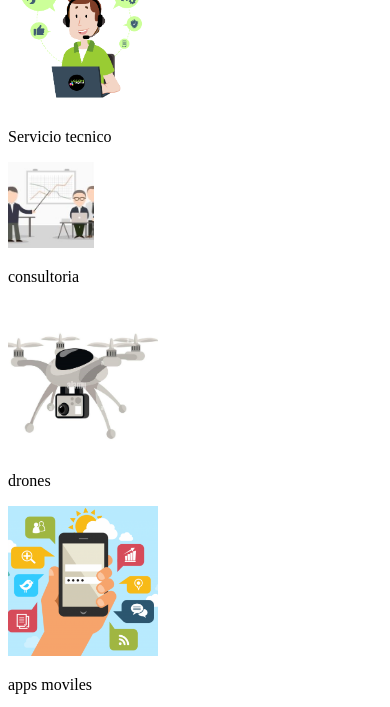
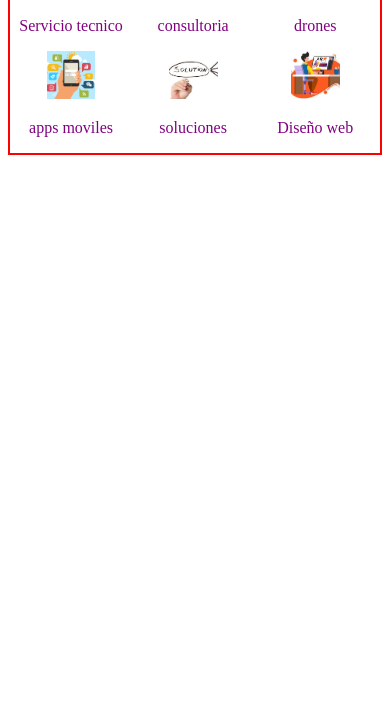
Before and after one commit to beni141574/6servicios, a plain HTML site: page index.html in a window 390 px wide. Shown: the part 121-828 px from the top of the page. Drawn offline with Linux system fonts and the light colour scheme.

Commit message:
con responsive hecho

```diff
--- a/index.html
+++ b/index.html
@@ -6,14 +6,20 @@
     <title>Document</title>
     <style>
    #contenedor{display: flex;
-   flex-wrap: wrap;}
+   flex-wrap: wrap;
+font-family: 'Times New Roman', Times, serif; border: 2px solid red;}
 
-   .servicios{border: 2px red;
+   .servicios{
+    width: 33%;
     }
     .servicios img{width: 40%;}
+    body{text-align: center;}
+    p{color: purple;}
+    h1{color: brown;font-family: 'Times New Roman', Times, serif;}
     </style>
 </head>
 <body>
+    <section>
     <h1>Nuestros servicios</h1>
     <div id="contenedor">
         <div class="servicios">
@@ -41,5 +47,6 @@
             <p>Diseño web</p>
         </div>
     </div>
+</section>
 </body>
 </html>
```
